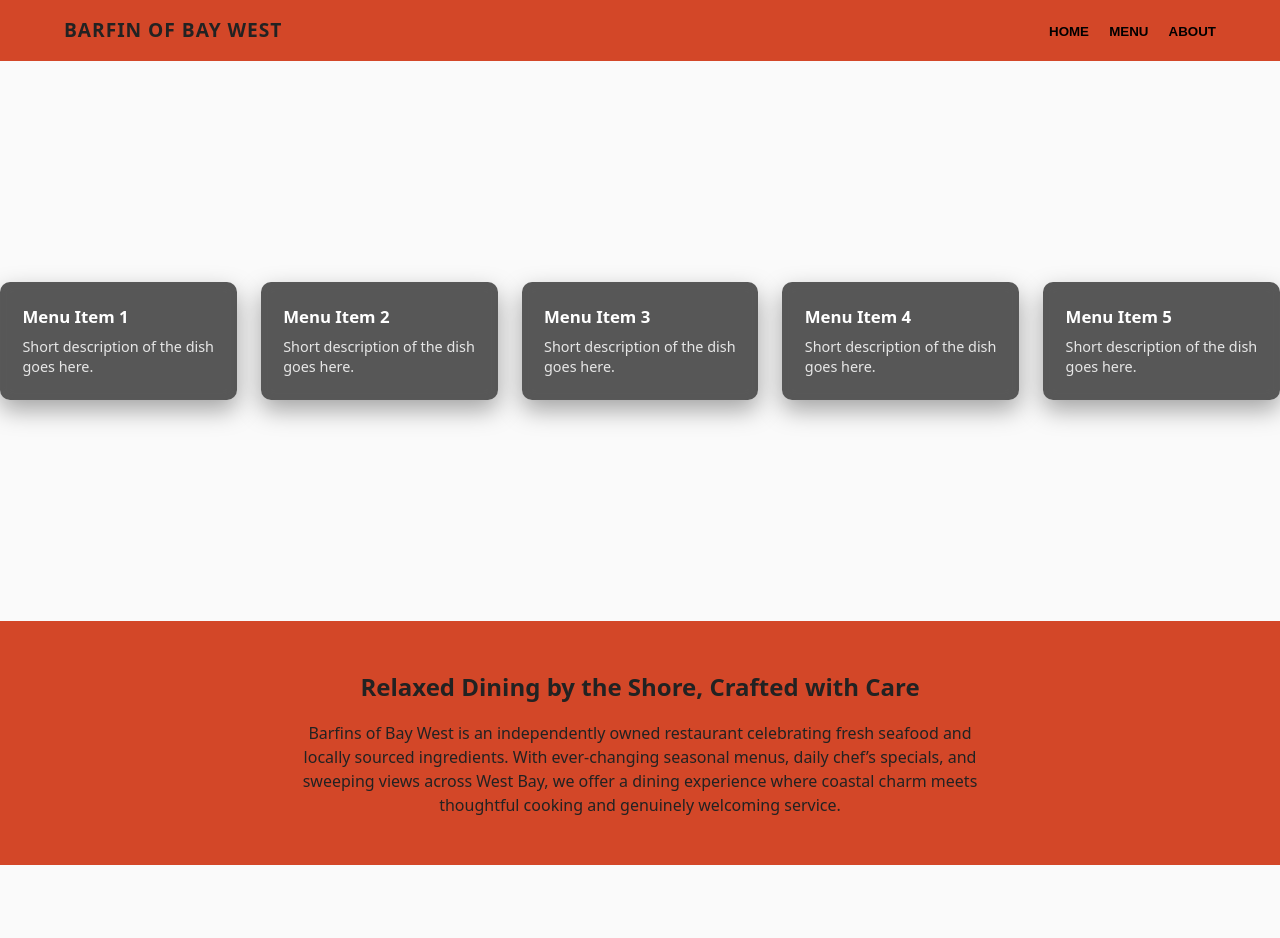
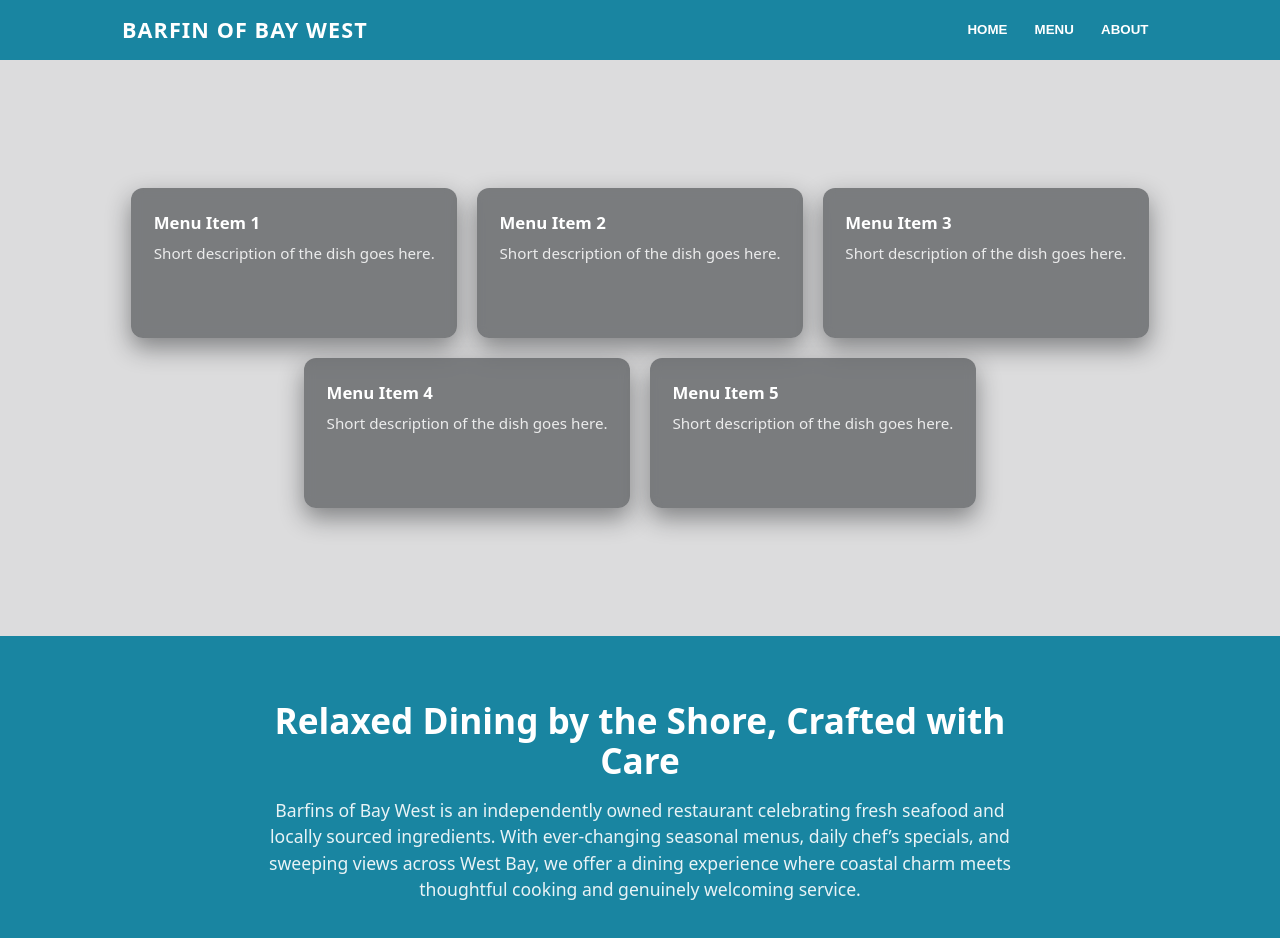
Before and after one commit to DomRadomski/restaurant-page-v2, a website built with webpack: page src/template.html in a window 1280 px wide. Before the commit the page ends 865 px from the top, so only its background shows below. Built offline with nearby package versions, Linux system fonts and the light colour scheme.

Commit message:
HTML and styling sorted

```diff
--- a/package.json
+++ b/package.json
@@ -14,6 +14,7 @@
     "css-loader": "^7.1.2",
     "html-loader": "^5.1.0",
     "html-webpack-plugin": "^5.6.5",
+    "img-loader": "^4.0.0",
     "style-loader": "^4.0.0",
     "webpack": "^5.104.1",
     "webpack-cli": "^6.0.1",
--- a/src/styles.css
+++ b/src/styles.css
@@ -1,3 +1,32 @@
+/* ---------- CSS Variables ---------- */
+
+:root {
+    /* Brand colours */
+    --brand-primary: #1985A1;
+
+    /* Text */
+    --text-primary: #ffffff;
+    --text-light: #ffffff;
+    --text-light-muted: rgba(255, 255, 255, 0.85);
+
+    /* Backgrounds */
+    --page-bg: #DCDCDD;
+ /* Cards */
+    /* Cards */
+    --card-bg: rgba(70, 73, 76, 0.65);
+    --card-bg-hover: rgba(70, 73, 76, 0.85);
+
+    /* Shadows */
+    --shadow-card: 0 10px 24px rgba(20, 22, 25, 0.45);
+    --shadow-card-hover: 0 18px 40px rgba(20, 22, 25, 0.65);
+
+
+    /* Layout helpers */
+    --container: 1100px;
+    --pad-x: clamp(1rem, 3vw, 2rem);
+    --section-y: clamp(2rem, 5vw, 4rem);
+}
+
 /* ---------- Reset / Base ---------- */
 
 * {
@@ -6,133 +35,201 @@
     padding: 0;
 }
 
+html,
+body {
+    height: 100%;
+}
+
 body {
     font-family: system-ui, -apple-system, BlinkMacSystemFont, sans-serif;
     line-height: 1.5;
-    color: #222;
-    background: #fafafa;
+    color: var(--text-primary);
+    background: var(--page-bg);
+    margin: 0;
+
+    min-height: 100dvh;
+    display: flex;
+    flex-direction: column;
+}
+
+/* Optional: nicer focus for keyboard users */
+button:focus-visible {
+    outline: 2px solid rgba(255,255,255,0.8);
+    outline-offset: 3px;
 }
 
 /* ---------- Header / Nav ---------- */
 
 header {
-    background: #d34728;
+    background: var(--brand-primary);
 }
 
 nav {
-    max-width: 1200px;
+    max-width: var(--container);
     margin: 0 auto;
-    padding: 1rem 1.5rem;
+    padding: 1rem var(--pad-x);
 
     display: flex;
     align-items: center;
     justify-content: space-between;
+    gap: 1rem;
+    flex-wrap: wrap;
 }
 
 nav h1 {
-    font-size: 1.2rem;
+    font-size: clamp(1rem, 1.2vw + 0.9rem, 1.35rem);
     letter-spacing: 0.05em;
+    line-height: 1.2;
+}
+
+nav .right {
+    display: flex;
+    flex-wrap: wrap;
+    gap: 0.5rem;
 }
 
 nav .right button {
     background: none;
     border: none;
-    margin-left: 1rem;
-    font-weight: 600;
+    padding: 0.4rem 0.6rem;
+    font-weight: 700;
     cursor: pointer;
+    color: var(--text-light);
+    border-radius: 8px;
+    transition: background 0.2s ease, transform 0.2s ease;
 }
 
 nav .right button:hover {
-    text-decoration: underline;
+    text-decoration: none;
+    background: rgba(255,255,255,0.18);
+}
+
+nav .right button:active {
+    transform: translateY(1px);
 }
 
 /* ---------- Layout ---------- */
 
 .content {
-    width: 100%;
+    max-width: var(--container);
     margin: 0 auto;
+    padding: var(--section-y) var(--pad-x);
+    padding-bottom: 0px;
+
+    /* if you have multiple sections stacked, space them */
+    display: grid;
+    gap: var(--section-y);
+    flex: 1;
 }
 
 /* ---------- Hero Section ---------- */
 
 .hero {
-
-    height: 70vh;
+    /* don’t force a tall hero; let content define height */
+    padding: var(--section-y) 0;
     display: flex;
     justify-content: center;
     align-items: center;
+
 }
 
-/* Flex container */
 .hero-menu {
+    width: 100%;
     display: flex;
     flex-wrap: wrap;
-    gap: 1.5rem;
-    justify-content: center;
-    align-items: center;
+    gap: 1.25rem;
+
+    justify-content: center;   /* centers rows */
+}
+
+
+/* 2 columns on small tablets */
+@media (min-width: 600px) {
+    .hero-menu {
+        grid-template-columns: repeat(2, minmax(0, 1fr));
+    }
+}
+
+/* 3 columns on desktop */
+@media (min-width: 900px) {
+    .hero-menu {
+        grid-template-columns: repeat(3, minmax(0, 1fr));
+    }
 }
 
 /* Card */
 .hero-menu-item {
-    flex: 1 1 220px;
-    max-width: 260px;
-
-    background: rgba(0, 0, 0, 0.65);   /* semi-transparent black */
-    backdrop-filter: blur(6px);       /* glass effect (optional) */
+    background: var(--card-bg);
+    backdrop-filter: blur(6px);
     -webkit-backdrop-filter: blur(6px);
 
-    border-radius: 10px;
+    border-radius: 12px;
     padding: 1.4rem;
 
-    box-shadow: 0 10px 25px rgba(0,0,0,0.35);
+    box-shadow: var(--shadow-card);
     transition:
         transform 0.25s ease,
         box-shadow 0.25s ease,
         background 0.25s ease;
 
     cursor: pointer;
+
+    /* helps cards align nicely */
+    min-height: 150px;
 }
 
 /* Hover effect */
 .hero-menu-item:hover {
-    transform: translateY(-6px) scale(1.02);
-    background: rgba(0, 0, 0, 0.8);
-    box-shadow: 0 18px 40px rgba(0,0,0,0.5);
+    transform: translateY(-6px) scale(1.01);
+    background: var(--card-bg-hover);
+    box-shadow: var(--shadow-card-hover);
 }
 
 /* White text */
 .hero-menu-title {
     font-size: 1.05rem;
     margin-bottom: 0.5rem;
-    font-weight: 600;
-    color: #ffffff;
+    font-weight: 700;
+    color: var(--text-light);
 }
 
 .hero-menu-desc {
-    font-size: 0.9rem;
-    color: rgba(255,255,255,0.85);
+    font-size: 0.95rem;
+    color: var(--text-light-muted);
     line-height: 1.4;
 }
-
 
 /* ---------- Banner ---------- */
 
 .banner {
-    background: #d34728;
-    padding: 3rem 1.5rem;
-    display: flex;
-    flex-direction: column;
-    align-items: center;
-    justify-content: center;
+    background: var(--brand-primary);
+
+    /* banner should stretch full width even inside .content */
+    width: 100vw;
+    margin-left: calc(50% - 50vw);
+
+    padding: var(--section-y) var(--pad-x);
+    display: grid;
+    place-items: center;
     text-align: center;
+    overflow: hidden;
+}
+
+.banner .inner {
+    /* if your HTML doesn’t have .inner, this won’t apply — totally fine */
+    max-width: 800px;
 }
 
 .banner h2 {
-    max-width: 600px;
+    max-width: 800px;
     margin-bottom: 1rem;
+    font-size: clamp(1.4rem, 2vw + 1rem, 2.2rem);
+    color: var(--text-light);
+    line-height: 1.15;
 }
 
 .banner p {
-    max-width: 700px;
-    color: #222;
+    max-width: 750px;
+    color: rgba(255,255,255,0.9);
+    font-size: clamp(1rem, 0.6vw + 0.9rem, 1.1rem);
 }
```
Also changed, not shown: 1 other file.
